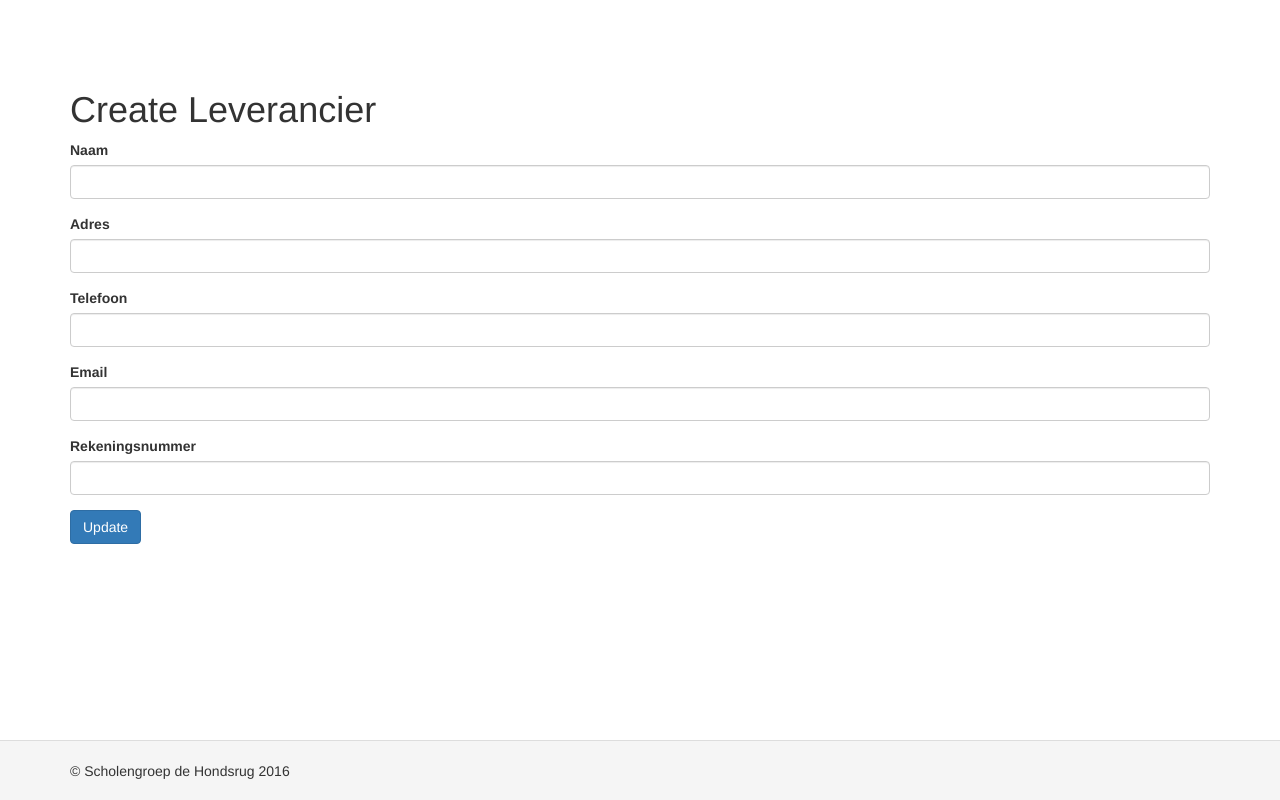
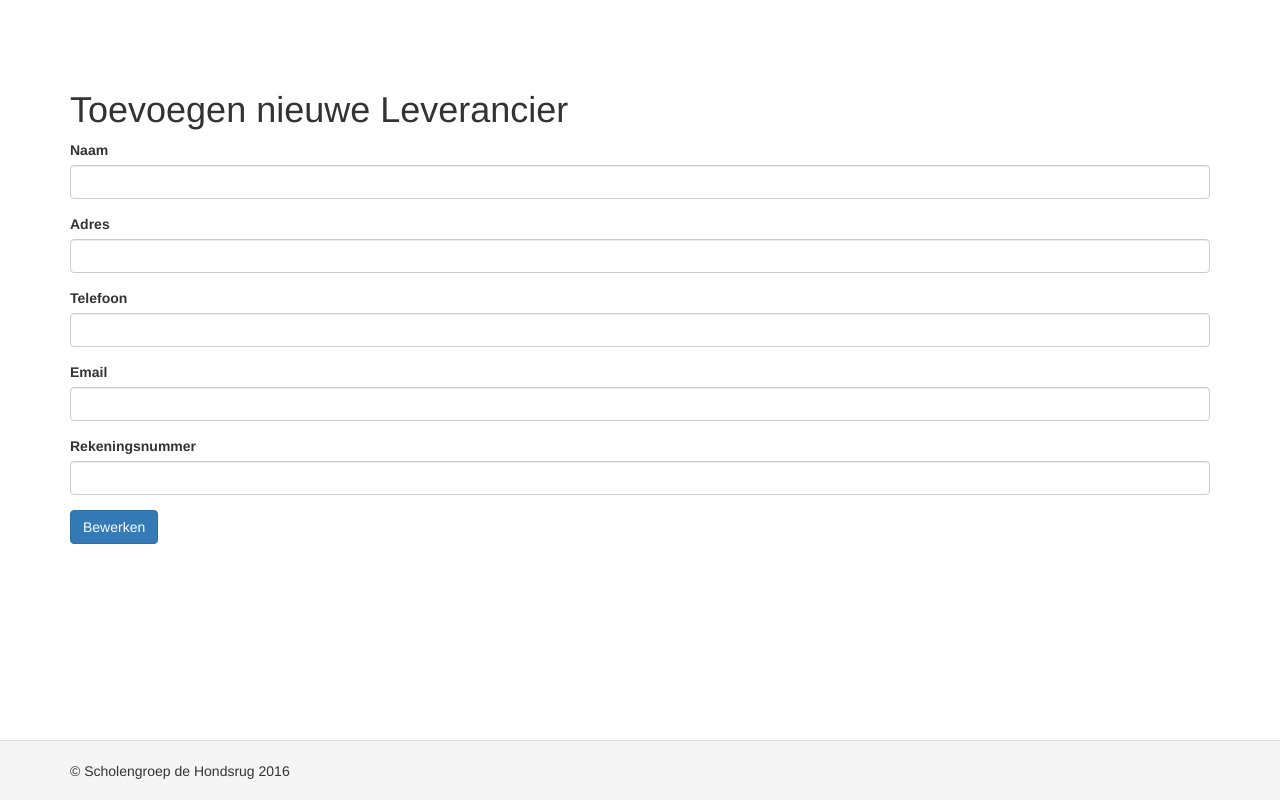
Before and after one commit to JulesvanDongen/Project-1.4, a Yii app: template views/leverancier/create.php in a window 1280 px wide. Run offline with PHP 8.4 and a stand-in for Yii, Linux system fonts and the light colour scheme; the template is opened without the code that fills it, so the values that code supplies are empty; form fields are guessed from the names that the template uses; some libraries are stand-ins or nearby versions.

Commit message:
toevoeging

```diff
--- a/views/leverancier/_form.php
+++ b/views/leverancier/_form.php
@@ -23,7 +23,7 @@ use yii\widgets\ActiveForm;
     <?= $form->field($model, 'Rekeningsnummer')->textInput() ?>
 
     <div class="form-group">
-        <?= Html::submitButton($model->isNewRecord ? 'Create' : 'Update', ['class' => $model->isNewRecord ? 'btn btn-success' : 'btn btn-primary']) ?>
+        <?= Html::submitButton($model->isNewRecord ? 'Aanmaken' : 'Bewerken', ['class' => $model->isNewRecord ? 'btn btn-success' : 'btn btn-primary']) ?>
     </div>
 
     <?php ActiveForm::end(); ?>
--- a/views/leverancier/create.php
+++ b/views/leverancier/create.php
@@ -6,7 +6,7 @@ use yii\helpers\Html;
 /* @var $this yii\web\View */
 /* @var $model app\models\Leverancier */
 
-$this->title = 'Create Leverancier';
+$this->title = 'Toevoegen nieuwe Leverancier';
 $this->params['breadcrumbs'][] = ['label' => 'Leveranciers', 'url' => ['index']];
 $this->params['breadcrumbs'][] = $this->title;
 ?>
--- a/views/leverancier/index.php
+++ b/views/leverancier/index.php
@@ -21,7 +21,6 @@ $this->params['breadcrumbs'][] = $this->title;
         'columns' => [
             ['class' => 'yii\grid\SerialColumn'],
 
-            'Leverancier_ID',
             'Naam',
             'Adres',
             'Telefoon',
```
